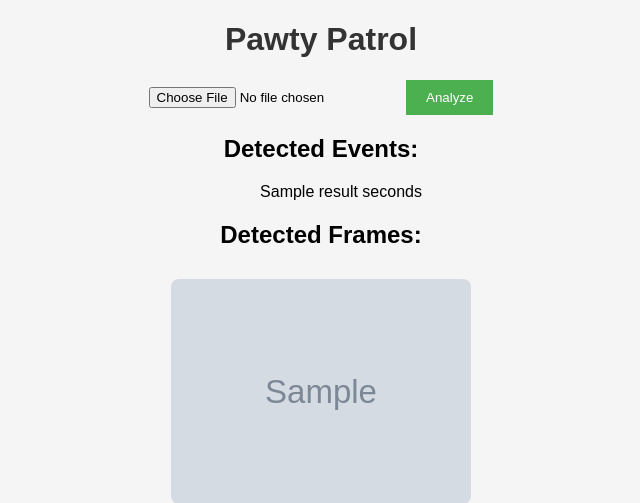
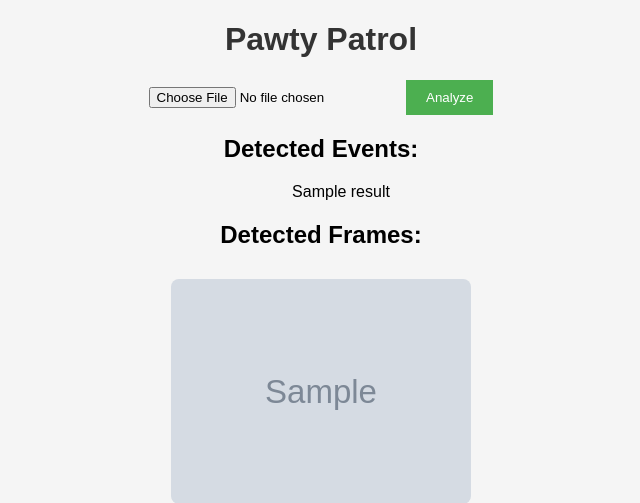
Before and after one commit to mariko13/pawty-patrol, a FastAPI app: template app/templates/index.html in a window 1280 px wide. Shown: the top 503 px of the page, without its empty margins (319-959 px from the left). Run offline with FastAPI, Linux system fonts and the light colour scheme; the template is opened without the code that fills it: most values are stand-ins (such as "Sample title", 1, 10 or a date in 2020); grey boxes marked "Sample" are stand-in pictures.

Commit message:
Remove unnecessary unit text

```diff
--- a/app/templates/index.html
+++ b/app/templates/index.html
@@ -16,7 +16,7 @@
         <h2>Detected Events:</h2>
         <ul>
             {% for r in results %}
-                <li>{{ r }} seconds</li>
+                <li>{{ r }}</li>
             {% endfor %}
         </ul>
     {% else %}
```
